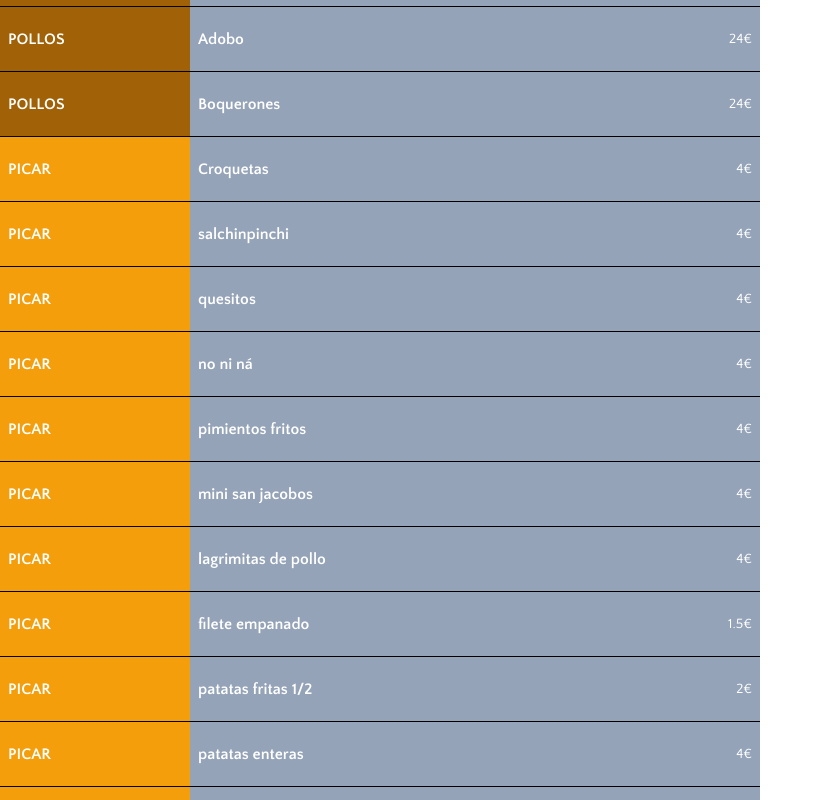
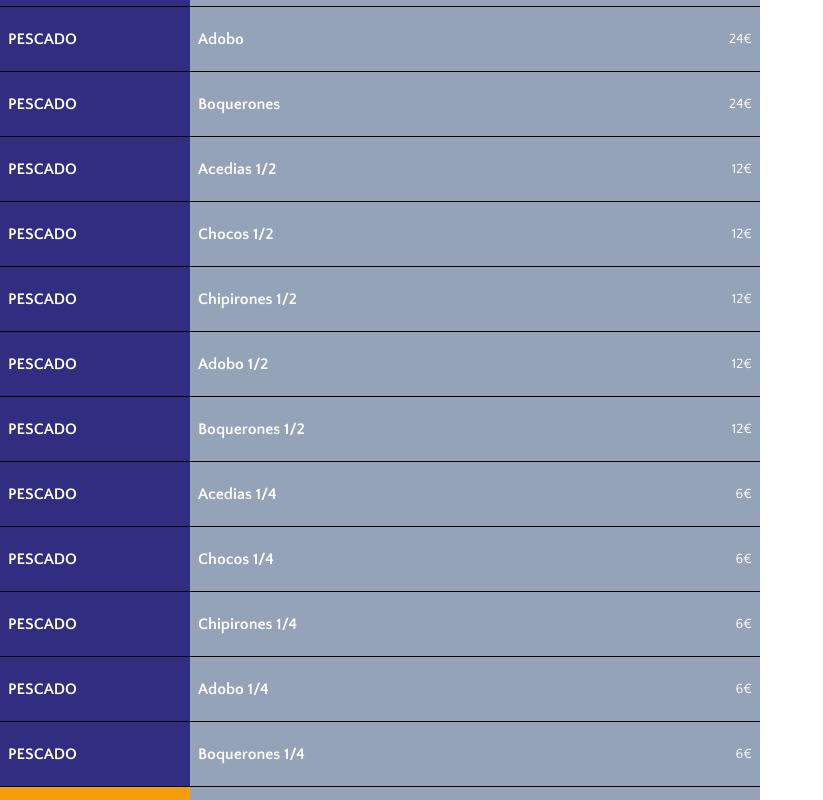
Before and after one commit to Zequy40/app-Factura, a Next.js app: page / in a window 1280 px wide. Shown: the part 1060-1860 px from the top of the page, without its empty margins (0-823 px from the left). Built offline with nearby package versions, Linux system fonts and the light colour scheme.

Commit message:
json product modified

```diff
--- a/app/category/[category]/page.jsx
+++ b/app/category/[category]/page.jsx
@@ -13,6 +13,7 @@ const CategoryProduct = ({ params }) => {
         Menu: 'bg-orange-400 text-white',
         Picar: 'bg-red-500 text-white',
         Pollos: ' bg-yellow-700 text-white',
+        Pescado: ' bg-indigo-900 text-white',
         Bolsa: 'bg-white text-black'
     };
     const { category } = params;
--- a/app/components/product.jsx
+++ b/app/components/product.jsx
@@ -9,7 +9,8 @@ const categoryColors = {
   Tortillas: 'bg-blue-500 text-white',
   Menu: 'bg-orange-500 text-white',
   Picar: 'bg-amber-500 text-white',
-  Pollos: ' bg-yellow-700 text-white',
+  Pollos: 'bg-yellow-700 text-white',
+  Pescado: 'bg-indigo-900 text-white',
   Bolsa: 'bg-white text-black'
 };
 
--- a/app/mocks/product.json
+++ b/app/mocks/product.json
@@ -60,330 +60,390 @@
 "price":5.50,
 "quantity":""},
 {"id":11,
-"category":"Pollos",
+"category":"Pescado",
 "title":"Acedias",
 "description":"Acedias fritas",
 "price":24,
 "quantity":""},
 {"id":12,
-"category":"Pollos",
+"category":"Pescado",
 "title":"Chocos",
 "description":"Chocos fritos",
 "price":24,
 "quantity":""},
 {"id":13,
-"category":"Pollos",
+"category":"Pescado",
 "title":"Chipirones",
 "description":"Chipirones fritos",
 "price":24,
 "quantity":""},
 {"id":14,
-"category":"Pollos",
+"category":"Pescado",
 "title":"Adobo",
 "description":"Adobo fritos",
 "price":24,
 "quantity":""},
 {"id":15,
-"category":"Pollos",
+"category":"Pescado",
 "title":"Boquerones",
 "description":"Boquerones fritos",
 "price":24,
 "quantity":""},
 {"id":16,
+"category":"Pescado",
+"title":"Acedias 1/2",
+"description":"Acedias fritas 1/2 ración",
+"price":12,
+"quantity":""},
+{"id":17,
+"category":"Pescado",
+"title":"Chocos 1/2",
+"description":"Chocos fritos 1/2 ración",
+"price":12,
+"quantity":""},
+{"id":18,
+"category":"Pescado",
+"title":"Chipirones 1/2",
+"description":"Chipirones fritos 1/2 ración",
+"price":12,
+"quantity":""},
+{"id":19,
+"category":"Pescado",
+"title":"Adobo 1/2",
+"description":"Adobo fritos 1/2 ración",
+"price":12,
+"quantity":""},
+{"id":20,
+"category":"Pescado",
+"title":"Boquerones 1/2",
+"description":"Boquerones fritos 1/2 ración",
+"price":12,
+"quantity":""},
+{"id":21,
+"category":"Pescado",
+"title":"Acedias 1/4",
+"description":"Acedias fritas 1/4 de ración",
+"price":6,
+"quantity":""},
+{"id":22,
+"category":"Pescado",
+"title":"Chocos 1/4",
+"description":"Chocos fritos 1/4 de ración",
+"price":6,
+"quantity":""},
+{"id":23,
+"category":"Pescado",
+"title":"Chipirones 1/4",
+"description":"Chipirones fritos 1/4 de ración",
+"price":6,
+"quantity":""},
+{"id":24,
+"category":"Pescado",
+"title":"Adobo 1/4",
+"description":"Adobo fritos 1/4 de ración",
+"price":6,
+"quantity":""},
+{"id":25,
+"category":"Pescado",
+"title":"Boquerones 1/4",
+"description":"Boquerones fritos 1/4 de ración",
+"price":6,
+"quantity":""},
+{"id":26,
 "category":"Picar",
 "title":"Croquetas",
 "description":"Croquetas de puchero o pollo",
 "price":4,
 "quantity":""},
-{"id":17,
+{"id":27,
 "category":"Picar",
 "title":"salchinpinchi",
 "description":"Salchichas envuelta en bacon",
 "price":4,
 "quantity":""},
-{"id":18,
+{"id":28,
 "category":"Picar",
 "title":"quesitos",
 "description":"queso rebozados y frito",
 "price":4,
 "quantity":""},
-{"id":19,
+{"id":29,
 "category":"Picar",
 "title":"no ni ná",
 "description":"no ni ná",
 "price":4,
 "quantity":""},
-{"id":20,
+{"id":30,
 "category":"Picar",
 "title":"pimientos fritos",
 "description":"pimientos fritos",
 "price":4,
 "quantity":""},
-{"id":21,
+{"id":31,
 "category":"Picar",
 "title":"mini san jacobos",
 "description":"jamon y queso rebosado",
 "price":4,
 "quantity":""},
-{"id":22,
+{"id":32,
 "category":"Picar",
 "title":"lagrimitas de pollo",
 "description":"carne de pollo rebozada",
 "price":4,
 "quantity":""},
-{"id":23,
+{"id":33,
 "category":"Picar",
 "title":"filete empanado",
 "description":"filete de pollo empanado",
 "price":1.50,
 "quantity":""},
-{"id":24,
+{"id":34,
 "category":"Picar",
 "title":"patatas fritas 1/2",
 "description":"patatas fritas naturales",
 "price":2,
 "quantity":""},
-{"id":25,
+{"id":35,
 "category":"Picar",
 "title":"patatas enteras",
 "description":"patatas fritas naturales",
 "price":4,
 "quantity":""},
-{"id":26,
+{"id":36,
 "category":"Picar",
 "title":"paella",
 "description":"paella",
 "price":5,
 "quantity":""},
-{"id":27,
+{"id":37,
 "category":"Picar",
 "title":"ensaladilla",
 "description":"ensaladilla rusa",
 "price":4,
 "quantity":""},
-{"id":28,
+{"id":38,
 "category":"Picar",
 "title":"papas alioli",
 "description":"papas alioli",
 "price":4,
 "quantity":""},
-{"id":29,
+{"id":39,
 "category":"Picar",
 "title":"salpicon de marisco",
 "description":"salpicon de marisco",
 "price":4,
 "quantity":""},
-{"id":30,
+{"id":40,
 "category":"Picar",
 "title":"albondigas en tomate",
 "description":"albondigas en tomate",
 "price":4,
 "quantity":""},
-{"id":31,
+{"id":41,
 "category":"Picar",
 "title":"patatas chips",
 "description":"patatas fritas de bolsa",
 "price":1.80,
 "quantity":""},
-{"id":32,
+{"id":42,
 "category":"Picar",
 "title":"aceitunas",
 "description":"aceitunas",
 "price":2.50,
 "quantity":""},
-{"id":33,
+{"id":43,
 "category":"Picar",
 "title":"pimientos asados",
 "description":"pimientos asados aliñados",
 "price":4,
 "quantity":""},
-{"id":34,
+{"id":44,
 "category":"Picar",
 "title":"gazpacho",
 "description":"gazpacho",
 "price":3.80,
 "quantity":""},
-{"id":35,
+{"id":45,
 "category":"Picar",
 "title":"refresco lata",
 "description":"lata de 33cl",
 "price":1.20,
 "quantity":""},
-{"id":36,
+{"id":46,
 "category":"Picar",
 "title":"refresco 2l",
 "description":"botella de 2L",
 "price":2.40,
 "quantity":""},
-{"id":37,
+{"id":47,
 "category":"Tortillas",
 "title":"casera",
 "description":"papas y huevos",
 "price":6,
 "quantity":""},
-{"id":38,
+{"id":48,
 "category":"Tortillas",
 "title":"llorona",
 "description":"papas, huevo y cebolla",
 "price":6.50,
 "quantity":""},
-{"id":39,
+{"id":49,
 "category":"Tortillas",
 "title":"suprema",
 "description":"papas, huevo, cebolla, queso y chistorra",
 "price":8,
 "quantity":""},
-{"id":40,
+{"id":50,
 "category":"Tortillas",
 "title":"de la huerta",
 "description":"papas, huevo, cebolla y pimientos",
 "price":7,
 "quantity":""},
-{"id":41,
+{"id":51,
 "category":"Tortillas",
 "title":"campera",
 "description":"papas, huevo, cebolla, pimiento y chistorra",
 "price":8,
 "quantity":""},
-{"id":42,
+{"id":52,
 "category":"Tortillas",
 "title":"sabrosa",
 "description":"papas, huevo, cebolla y chistorra",
 "price":7.50,
 "quantity":""},
-{"id":43,
+{"id":53,
 "category":"Tortillas",
 "title":"falsa campera",
 "description":"papas, huevo, pimiento y chistorra",
 "price":7.50,
 "quantity":""},
-{"id":44,
+{"id":54,
 "category":"Tortillas",
 "title":"ladrona",
 "description":"papas, huevo y chistorra",
 "price":7,
 "quantity":""},
-{"id":45,
+{"id":55,
 "category":"Tortillas",
 "title":"cremosa",
 "description":"papas, huevo, queso y chistorra",
 "price":7.50,
 "quantity":""},
-{"id":46,
+{"id":56,
 "category":"Tortillas",
 "title":"empanadera",
 "description":"papas, huevo, atún y pimientos del piquillo",
 "price":7.50,
 "quantity":""},
-{"id":47,
+{"id":57,
 "category":"Tortillas",
 "title":"margarita",
 "description":"papas, huevo, queso y jamon york",
 "price":7,
 "quantity":""},
-{"id":48,
+{"id":58,
 "category":"Tortillas",
 "title":"francesa",
 "description":"papas, huevo y queso",
 "price":6.50,
 "quantity":""},
-{"id":49,
+{"id":59,
 "category":"Tortillas",
 "title":"cbq",
 "description":"papas, huevo, cebolla, queso y bacon",
 "price":8,
 "quantity":""},
-{"id":50,
+{"id":60,
 "category":"Tortillas",
 "title":"tortipizza",
 "description":"papas, huevo, queso, oregano y jamon york",
 "price":7.50,
 "quantity":""},
-{"id":51,
+{"id":61,
 "category":"Menu",
 "title":"Menu",
 "description":"pollo, tortilla y fritura",
 "price":19.50,
 "quantity":""},
-{"id":52,
+{"id":62,
 "category":"Menu",
 "title":"Menu especial 1",
 "description":"pollo, llorona y fritura",
 "price":20,
 "quantity":""},
-{"id":53,
+{"id":63,
 "category":"Menu",
 "title":"Menu especial 1",
 "description":"pollo, francesa y fritura",
 "price":20,
 "quantity":""},
-{"id":54,
+{"id":64,
 "category":"Menu",
 "title":"Menu especial 2",
 "description":"pollo, de la huerta y fritura",
 "price":20.50,
 "quantity":""},
-{"id":55,
+{"id":65,
 "category":"Menu",
 "title":"Menu especial 2",
 "description":"pollo, ladrona y fritura",
 "price":20.50,
 "quantity":""},
-{"id":56,
+{"id":66,
 "category":"Menu",
 "title":"Menu especial 2",
 "description":"pollo, empanadera y fritura",
 "price":20.50,
 "quantity":""},
-{"id":57,
+{"id":67,
 "category":"Menu",
 "title":"Menu especial 2",
 "description":"pollo, margarita y fritura",
 "price":20.50,
 "quantity":""},
-{"id":58,
+{"id":68,
 "category":"Menu",
 "title":"Menu especial 3",
 "description":"pollo, tortipizza y fritura",
 "price":21,
 "quantity":""},
-{"id":59,
+{"id":69,
 "category":"Menu",
 "title":"Menu especial 3",
 "description":"pollo, cremosa y fritura",
 "price":21,
 "quantity":""},
-{"id":60,
+{"id":70,
 "category":"Menu",
 "title":"Menu especial 3",
 "description":"pollo, falsa campera y fritura",
 "price":21,
 "quantity":""},
-{"id":61,
+{"id":71,
 "category":"Menu",
 "title":"Menu especial 3",
 "description":"pollo, sabrosa y fritura",
 "price":21,
 "quantity":""},
-{"id":62,
+{"id":72,
 "category":"Menu",
 "title":"Menu especial 4",
 "description":"pollo, campera y fritura",
 "price":21.50,
 "quantity":""},
-{"id":63,
+{"id":73,
 "category":"Menu",
 "title":"Menu especial 4",
 "description":"pollo, cbq y fritura",
 "price":21.50,
 "quantity":""},
-{"id":64,
+{"id":74,
 "category":"Menu",
 "title":"Menu especial 4",
 "description":"pollo, suprema y fritura",
 "price":21.50,
 "quantity":""},
-{"id":65,
+{"id":75,
 "category":"Bolsa",
 "title":"Bolsa de plastico",
 "description":"bolsa de plastico",
--- a/app/products/[id]/page.jsx
+++ b/app/products/[id]/page.jsx
@@ -8,6 +8,7 @@ const Page = ({ params }) => {
     Menu: 'bg-orange-400 text-white',
     Picar: 'bg-red-500 text-white',
     Pollos: ' bg-yellow-700 text-white',
+    Pescado: ' bg-indigo-900 text-white',
     Bolsa: 'bg-white text-black'
   };
   const { id } = params;
```
